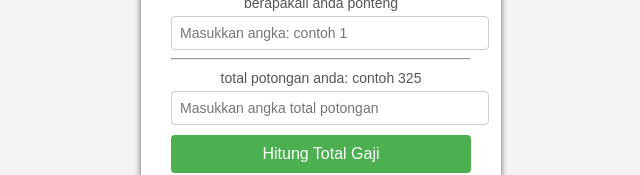
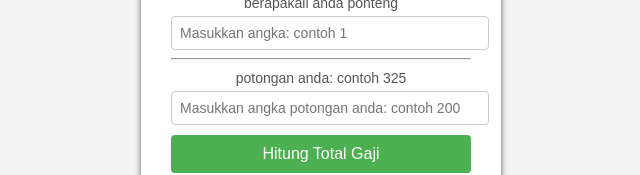
Before and after one commit to gapesta/gaji.github.io, a plain HTML site: page index.html in a window 1280 px wide. Shown: the part 516-691 px from the top of the page, without its empty margins (319-959 px from the left). Drawn offline with Linux system fonts and the light colour scheme.

Commit message:
meubah potongan

```diff
--- a/index.html
+++ b/index.html
@@ -37,8 +37,8 @@
             <input type="number" id="num7" placeholder="Masukkan angka: contoh 1">
             <hr>
 
-            <label for="num6">total potongan anda: contoh 325</label>
-            <input type="number" id="num6" placeholder="Masukkan angka total potongan">
+            <label for="num6">potongan anda: contoh 325</label>
+            <input type="number" id="num6" placeholder="Masukkan angka potongan anda: contoh 200">
 
             <button type="button" id="calculate-btn">Hitung Total Gaji</button>
             <button type="button" id="reset-btn">Reset Total</button>
```
